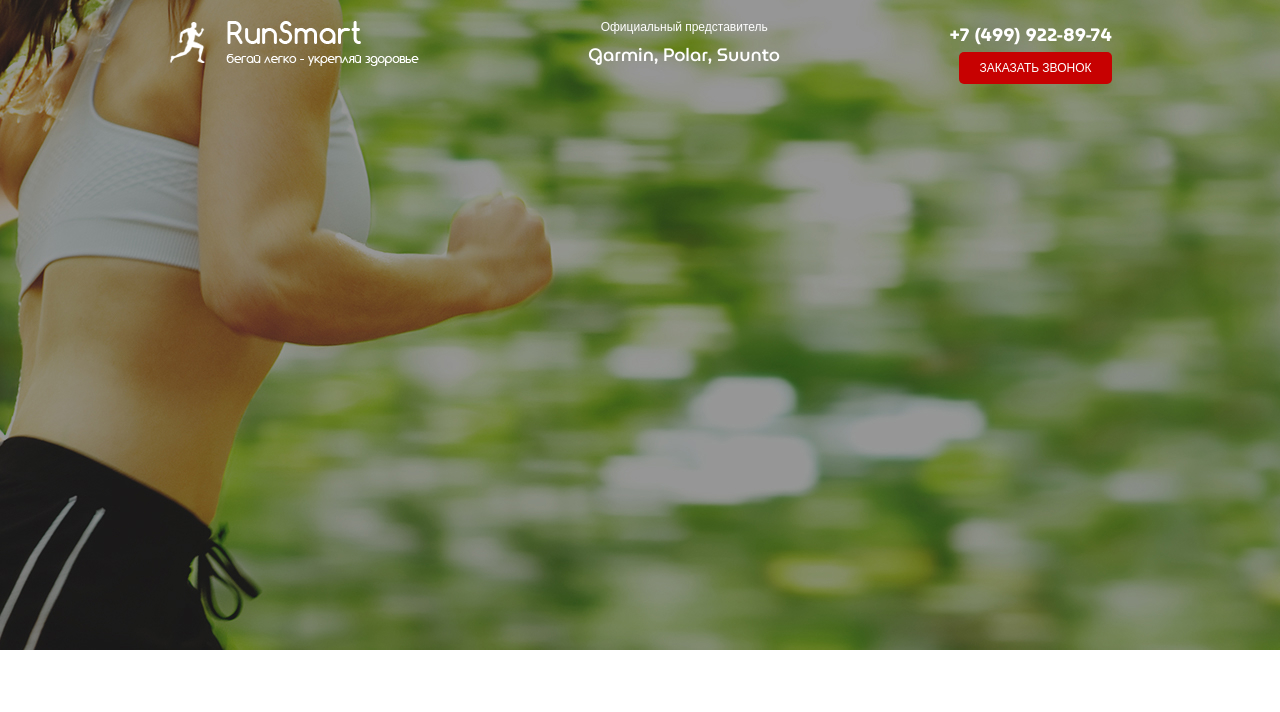
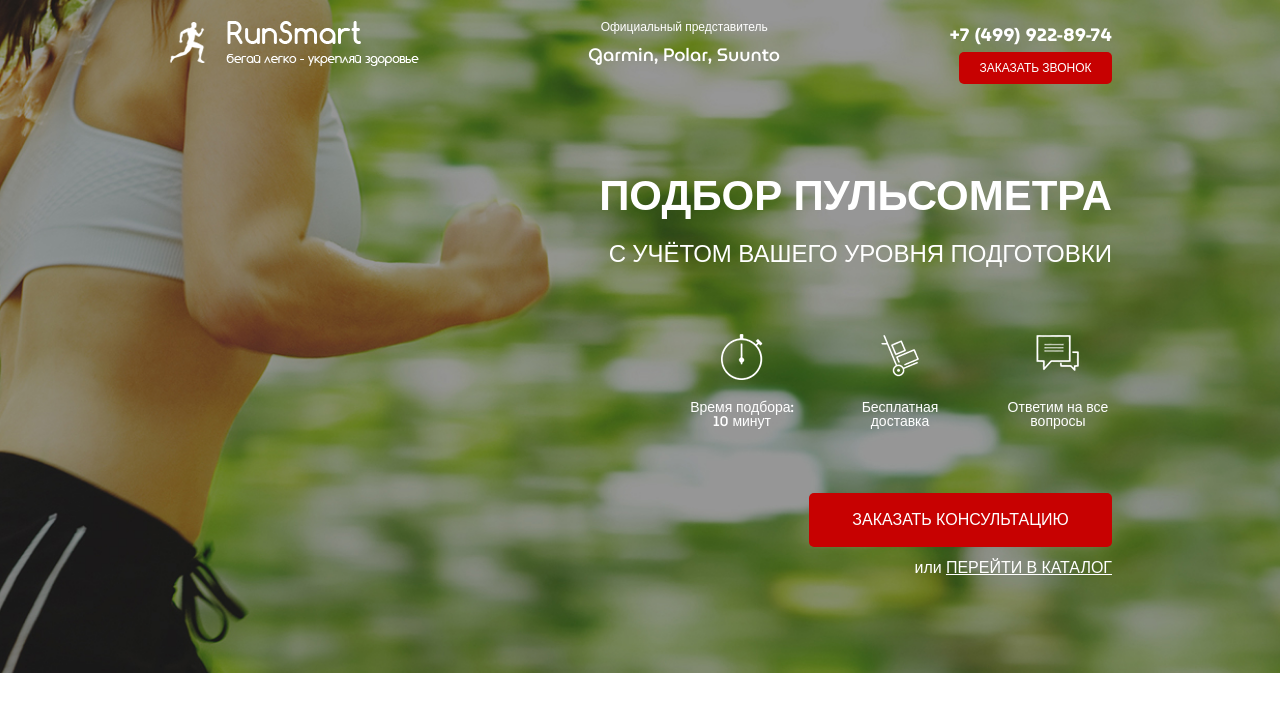
Before and after one commit to Roman-mkr/puls, a website: page src/index.html in a window 1280 px wide. Drawn offline with Linux system fonts and the light colour scheme.

Commit message:
completed promo

```diff
--- a/src/index.html
+++ b/src/index.html
@@ -25,6 +25,32 @@
 					<button class="button">заказать звонок</button>
 				</div>
 			</header>
+			<div class="promo__wrapper">
+				<h1 class="promo__header">Подбор пульсометра</h1>
+				<h2 class="promo__subheader">с учётом Вашего уровня подготовки</h2>
+				<div class="promo__icons">
+					<div class="promo__icon">
+						<img src="icons/timer.png" alt="timer">
+						Время подбора:
+						10 минут
+					</div>
+					<div class="promo__icon">
+						<img src="icons/delivery.png" alt="delivery" id="delivery">
+						Бесплатная
+						доставка
+					</div>
+					<div class="promo__icon">
+						<img src="icons/messages.png" alt="messages" id="messages">
+						Ответим
+						на все вопросы
+					</div>
+				</div>
+				<button class="button button_main">заказать кОНСУЛЬТАЦИЮ</button>
+				<div class="promo__link">
+					или
+					<a href="#">ПЕРЕЙТИ В КАТАЛОГ</a>
+				</div>
+			</div>
 		</div>
 	</div>
 </body>
--- a/src/sass/base/_mixins.scss
+++ b/src/sass/base/_mixins.scss
@@ -0,0 +1,10 @@
+@mixin h1_white {
+    text-transform: uppercase;
+    color: #FFFFFF;
+    font-weight: 700;
+}
+@mixin h2_white {
+    text-transform: uppercase;
+    color: #FFFFFF;
+    font-weight: 500;
+}
--- a/src/sass/blocks/_button.scss
+++ b/src/sass/blocks/_button.scss
@@ -10,4 +10,10 @@
     text-align: center;
     color: #FFFFFF;
     text-transform: uppercase;
+    &_main {
+        margin-top: 65px;
+        width: 303px;
+        height: 54px;
+        font-size: 16px;
+    }
 }
--- a/src/sass/blocks/_promo.scss
+++ b/src/sass/blocks/_promo.scss
@@ -2,4 +2,59 @@
     min-height: 650px;
     padding: 21px 0 93px 0;
     background: url(../../img/header_bg.jpg) center (center/cover) no-repeat;
+    &__wrapper {
+        display: flex;
+        flex-direction: column;
+        align-items: flex-end;
+    }
+    &__header {
+        margin-top: 91px;
+        @include h1_white;
+        font-size: 42px;
+        line-height: 42px;
+    }
+    &__subheader {
+        margin-top: 17px;
+        font-size: 24px;
+        line-height: 24px;
+        @include h2_white;
+    }
+    &__icons {
+        margin-top: 60px;
+        width: 424px;
+        display: flex;
+        justify-content: space-between;
+    }
+    &__icon {
+        width: 108px;
+        text-align: center;
+        font-weight: 500;
+        font-size: 14px;
+        line-height: 14px;
+        color: #FFFFFF;
+        img {
+            display: block;
+            margin: 0 auto;
+            margin-bottom: 20px;
+        }
+        img#delivery {
+            margin-bottom: 21px;
+        }
+        img#messages {
+            margin-bottom: 24px;
+        }
+
+    }
+    &__link {
+        margin-top: 8px;
+        font-weight: 500;
+        font-size: 16px;
+        line-height: 25px;
+        color: #FFFFFF;
+        a {
+            color: #FFFFFF;
+            text-transform: uppercase;
+        }
+
+    }
 }
--- a/src/sass/style.scss
+++ b/src/sass/style.scss
@@ -1,4 +1,5 @@
 @import 'base/variables';
+@import 'base/mixins';
 
 * {
 	font-family: 'MuseoModerno', sans-serif;
```
Also changed, not shown: src/css/style.min.css.
